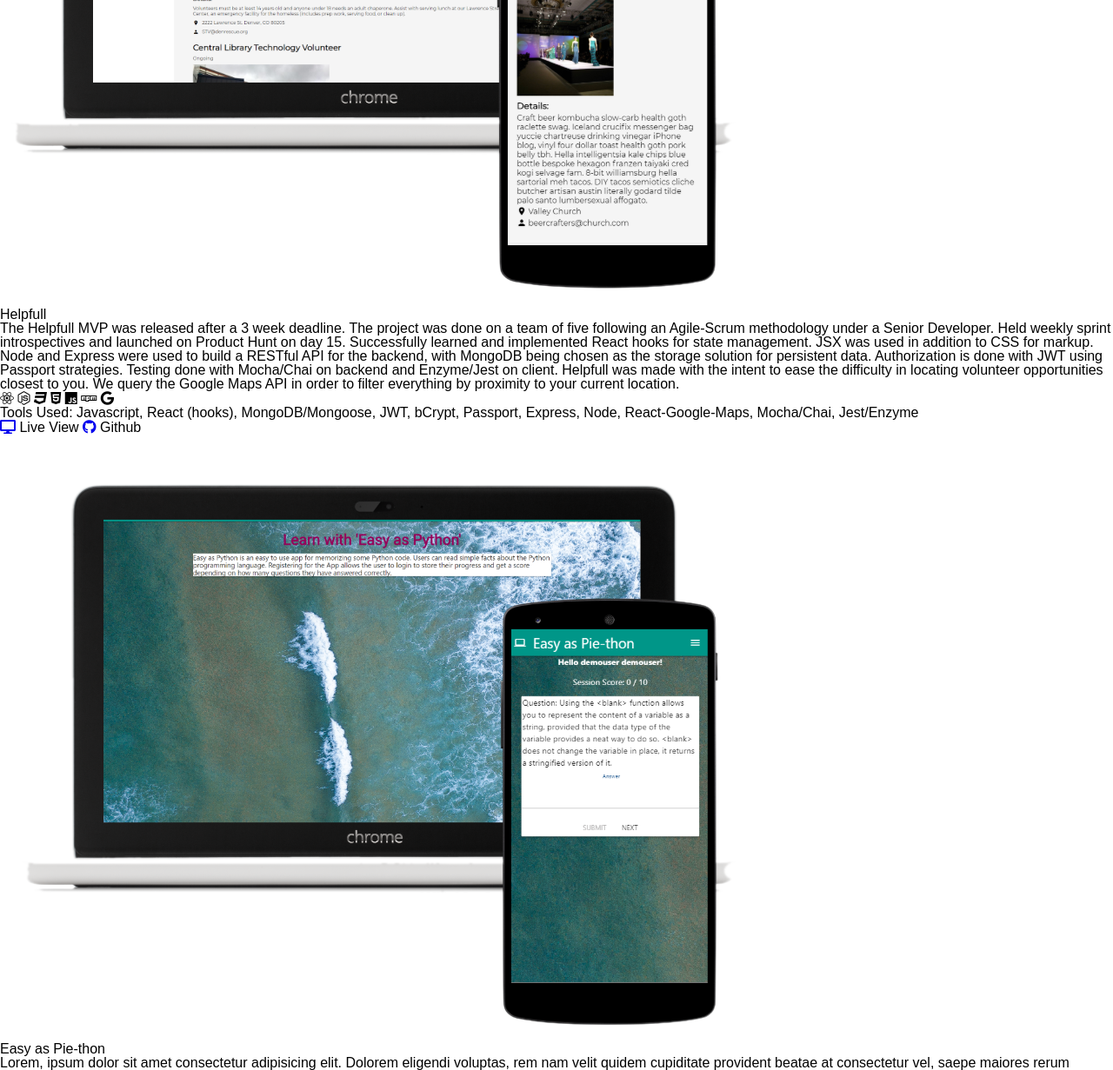
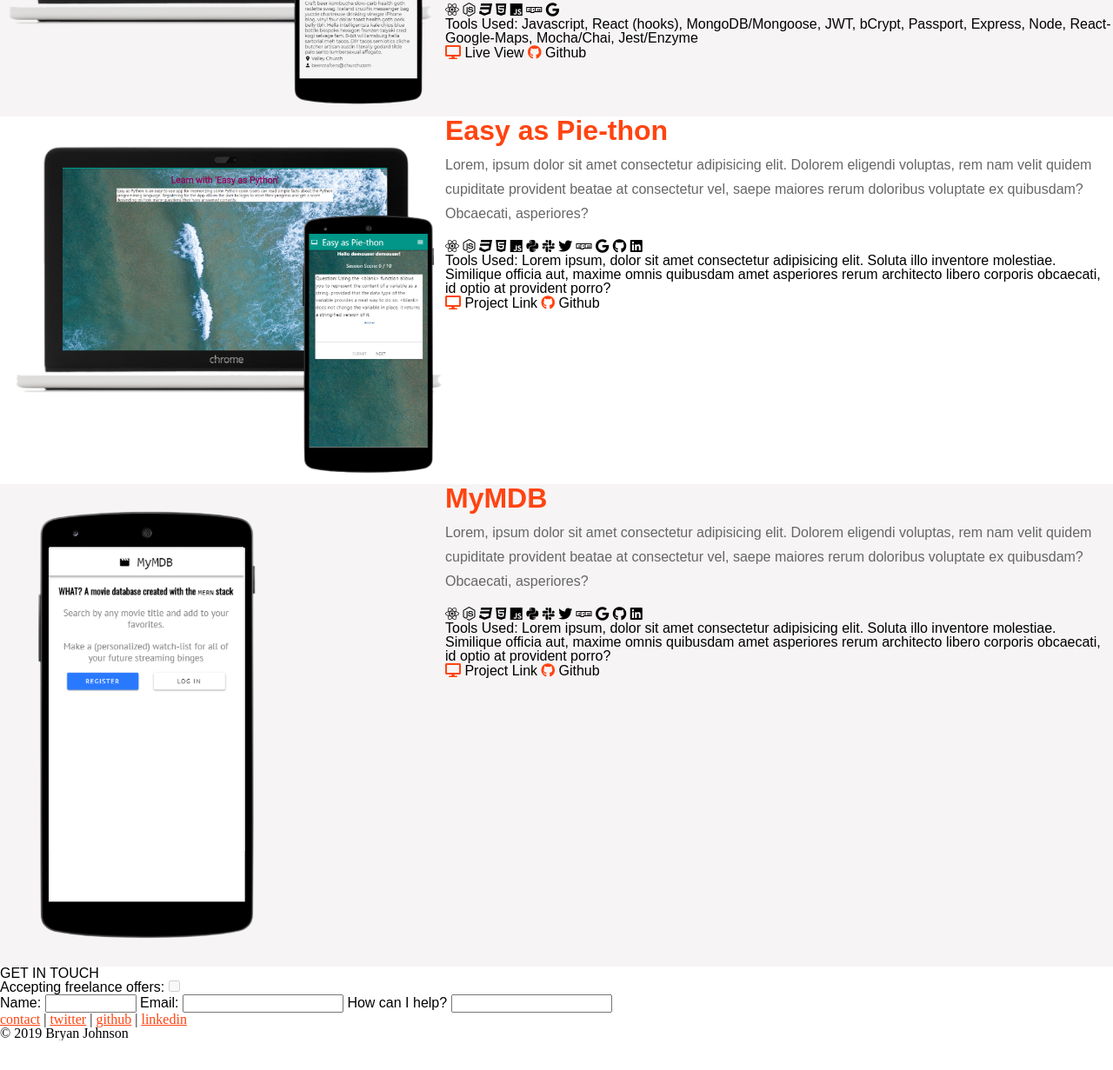
Before and after one commit to Fantosism/fantosism.github.io, a website: page index.html in a window 1280 px wide. Shown: the part 870-2101 px from the top of the page at 87% size. After the commit the page ends 2067 px from the top, so only its background shows below. Drawn offline with nearby package versions, Linux system fonts and the light colour scheme.

Commit message:
basic layout and structure for portfolio section

```diff
--- a/css/index.css
+++ b/css/index.css
@@ -131,14 +131,16 @@ table {
 /* END MEYERS STYLING RESET */
 
 /* BEGIN CSS MEDIA QUERIES */
-@media only screen and (min-width: 1200px) {
-  .about-container {
+@media only screen and (max-width: 1200px) {
+  .about-container,
+  .portfolio-container {
     max-width: 1140px;
   }
 }
 
-@media only screen and (min-width: 992px) {
-  .about-container {
+@media only screen and (max-width: 992px) {
+  .about-container,
+  .portfolio-container {
     max-width: 960px;
   }
   .column {
@@ -147,8 +149,9 @@ table {
   }
 }
 
-@media only screen and (min-width: 768px) {
-  .about-container {
+@media only screen and (max-width: 768px) {
+  .about-container,
+  .portfolio-container {
     max-width: 720px;
   }
   .column {
@@ -157,8 +160,9 @@ table {
   }
 }
 
-@media only screen and (min-width: 576px) {
-  .about-container {
+@media only screen and (max-width: 576px) {
+  .about-container,
+  .portfolio-container {
     max-width: 540px;
   }
 }
@@ -222,10 +226,74 @@ li {
   padding-left: 15px;
 }
 
-div {
+/* div {
   display: block;
+} */
+
+/* section {
+  display: block;
+} */
+
+.portfolio-container {
+  display: flex;
+  flex-wrap: wrap;
 }
 
-section {
-  display: block;
+.image-container {
+  flex: 40%;
+  justify-content: center;
 }
+
+.about-project-container {
+  flex: 60%;
+}
+
+.project-odd,
+.project-even {
+  display: flex;
+  flex-wrap: wrap;
+}
+
+.project-1-title {
+  font-size: 2rem;
+  font-weight: bold;
+  padding-bottom: 10px;
+  color: #ff4411;
+}
+
+.project-1-description {
+  line-height: 28px;
+  margin-bottom: 15px;
+  color: #666;
+}
+
+a {
+  color: #ff4411;
+  transition: 0.5s;
+  -moz-transition: 0.5s;
+  -webkit-transition: 0.5s;
+  -o-transition: 0.5s;
+}
+
+a:hover {
+  color: #a03c21;
+}
+
+main > div > ul::before {
+  border-bottom: 3px solid #666;
+  padding: 0 0 15px 0;
+  margin-bottom: 8px;
+}
+
+img {
+  max-width: 100%;
+  max-height: 100%;
+}
+
+.project-odd {
+  background-color: #f6f4f4;
+}
+
+.project-even {
+  background-color: ;
+}
--- a/index.html
+++ b/index.html
@@ -67,18 +67,22 @@
     <main id="portfolio">
       <h2>Portfolio</h2>
       <span class="title-portfolio">WORK I HAVE DONE</span>
+      <div class="portfolio-container">
         <section class="project-odd">
+          <div class="image-container">
             <img src="./HelpfullPortfolio.PNG" alt="Desktop and Mobile Screenshot" />
+          </div>
+          <div class="about-project-container">
             <h3 class="project-1-title">Helpfull</h3>
             <p class="project-1-description">
               The Helpfull MVP was released after a 3 week deadline. The project was done on a team of five following an
-          Agile-Scrum methodology under a Senior Developer. Held weekly sprint introspectives and launched on Product
-          Hunt on day 15. Successfully learned and implemented React hooks for state management. JSX was used in
-          addition to CSS for markup. Node and Express were used to build a RESTful API for the backend, with MongoDB
-          being chosen as the storage solution for persistent data. Authorization is done with JWT using Passport
-          strategies. Testing done with Mocha/Chai on backend and Enzyme/Jest on client. Helpfull was made with the
-          intent to ease the difficulty in locating volunteer opportunities closest to you. We query the Google Maps API
-          in order to filter everything by proximity to your current location.
+              Agile-Scrum methodology under a Senior Developer. Held weekly sprint introspectives and launched on
+              Product Hunt on day 15. Successfully learned and implemented React hooks for state management. JSX was
+              used in addition to CSS for markup. Node and Express were used to build a RESTful API for the backend,
+              with MongoDB being chosen as the storage solution for persistent data. Authorization is done with JWT
+              using Passport strategies. Testing done with Mocha/Chai on backend and Enzyme/Jest on client. Helpfull was
+              made with the intent to ease the difficulty in locating volunteer opportunities closest to you. We query
+              the Google Maps API in order to filter everything by proximity to your current location.
             </p>
             <div class="tech-stack-icons">
               <i class="fab fa-react"></i>
@@ -101,15 +105,23 @@
                   <a href="#" target="_blank"><i class="fas fa-desktop"></i></a> Live View
                 </li>
                 <li>
-              <a href="https://github.com/Fantosism/Helpful-Client" target="_blank"><i class="fab fa-github"></i></a>
+                  <a href="https://github.com/Fantosism/Helpful-Client" target="_blank"
+                    ><i class="fab fa-github"></i
+                  ></a>
                   Github
                 </li>
               </ul>
             </div>
+          </div>
         </section>
+
         <section class="project-even">
+          <div class="image-container">
             <img src="./SpacedRepetition.PNG" alt="Desktop and Mobile Screenshot" />
+          </div>
+          <div class="about-project-container">
             <h3 class="project-1-title">Easy as Pie-thon</h3>
+
             <p class="project-1-description">
               Lorem, ipsum dolor sit amet consectetur adipisicing elit. Dolorem eligendi voluptas, rem nam velit quidem
               cupiditate provident beatae at consectetur vel, saepe maiores rerum doloribus voluptate ex quibusdam?
@@ -132,8 +144,8 @@
             <div class="tools-used-container">
               <p class="tools-used-text">
                 Tools Used: Lorem ipsum, dolor sit amet consectetur adipisicing elit. Soluta illo inventore molestiae.
-            Similique officia aut, maxime omnis quibusdam amet asperiores rerum architecto libero corporis obcaecati, id
-            optio at provident porro?
+                Similique officia aut, maxime omnis quibusdam amet asperiores rerum architecto libero corporis
+                obcaecati, id optio at provident porro?
               </p>
             </div>
             <div class="links">
@@ -152,9 +164,13 @@
                 </li>
               </ul>
             </div>
+          </div>
         </section>
         <section class="project-odd">
+          <div class="image-container">
             <img src="./MyMDB.PNG" alt="Project Name Here" />
+          </div>
+          <div class="about-project-container">
             <h3 class="project-1-title">MyMDB</h3>
             <p class="project-1-description">
               Lorem, ipsum dolor sit amet consectetur adipisicing elit. Dolorem eligendi voluptas, rem nam velit quidem
@@ -178,8 +194,8 @@
             <div class="tools-used-container">
               <p class="tools-used-text">
                 Tools Used: Lorem ipsum, dolor sit amet consectetur adipisicing elit. Soluta illo inventore molestiae.
-            Similique officia aut, maxime omnis quibusdam amet asperiores rerum architecto libero corporis obcaecati, id
-            optio at provident porro?
+                Similique officia aut, maxime omnis quibusdam amet asperiores rerum architecto libero corporis
+                obcaecati, id optio at provident porro?
               </p>
             </div>
             <div class="links">
@@ -192,8 +208,9 @@
                 </li>
               </ul>
             </div>
+          </div>
         </section>
-      <section class="project-even">
+        <!-- <section class="project-even">
           <img src="http://lorempixel.com/324/552" alt="Bookmark Application Image" />
           <h3 class="project-1-title">Bookmark Application</h3>
           <p class="project-1-description">
@@ -218,8 +235,8 @@
           <div class="tools-used-container">
             <p class="tools-used-text">
               Tools Used: Lorem ipsum, dolor sit amet consectetur adipisicing elit. Soluta illo inventore molestiae.
-            Similique officia aut, maxime omnis quibusdam amet asperiores rerum architecto libero corporis obcaecati, id
-            optio at provident porro?
+              Similique officia aut, maxime omnis quibusdam amet asperiores rerum architecto libero corporis obcaecati,
+              id optio at provident porro?
             </p>
           </div>
           <div class="links">
@@ -238,7 +255,9 @@
               </li>
             </ul>
           </div>
-      </section>
+        </section> -->
+      </div>
+
       <!-- END PORTFOLIO -->
 
       <!-- BEGIN CONTACT -->
@@ -258,11 +277,11 @@
           <label for="message-body">How can I help?</label>
           <input type="textarea" id="message-body" name="message" />
         </form>
+        <!-- END CONTACT -->
       </section>
-      <!-- END CONTACT -->
       <!-- END MAIN -->
+    </main>
     <!-- BEGIN FOOTER -->
-    </main>
     <footer class="footer">
       <div class="footer-container">
         <ul>
@@ -279,13 +298,12 @@
     </footer>
     <!-- END FOOTER -->
     <!-- BEGIN JS SCRIPT -->
-    <script src="./js/banner-animation.js" type="text/javascript"></script>
     <!-- IMPORT JQUERY -->
     <script
       src="https://code.jquery.com/jquery-3.3.1.min.js"
       integrity="sha256-FgpCb/KJQlLNfOu91ta32o/NMZxltwRo8QtmkMRdAu8="
       crossorigin="anonymous"
     ></script>
-    <script src="./js/banner-animation.js"></script>
+    <script src="./js/banner-animation.js" type="text/javascript"></script>
   </body>
 </html>
--- a/js/banner-animation.js
+++ b/js/banner-animation.js
@@ -1,4 +1,4 @@
-jQuery(document).ready($ => {
+$(document).ready(() => {
   //set animation timing
   let animationDelay = 2500,
     //loading bar effect
```
Lines whose indentation alone changed are shown as unchanged.
